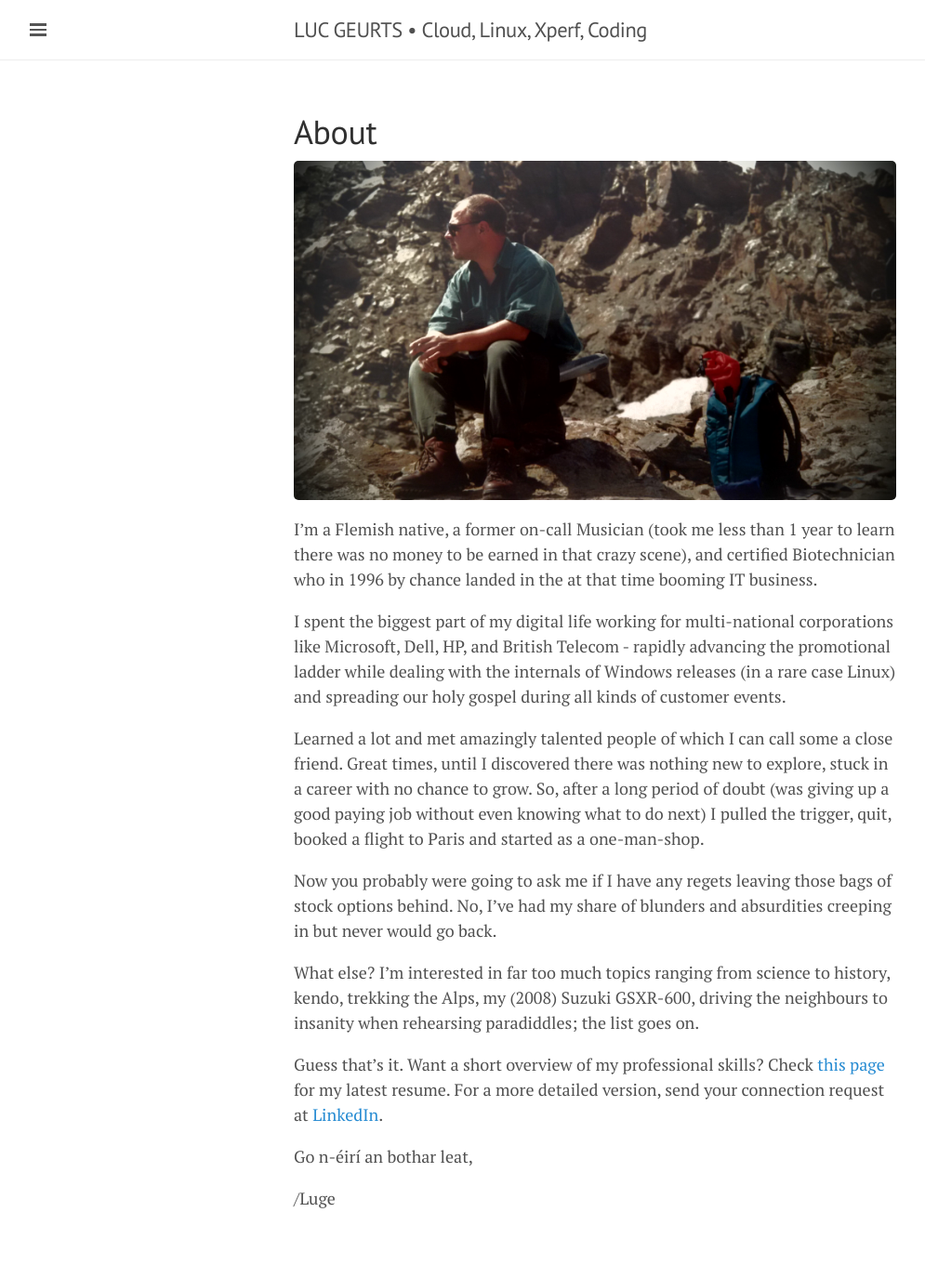
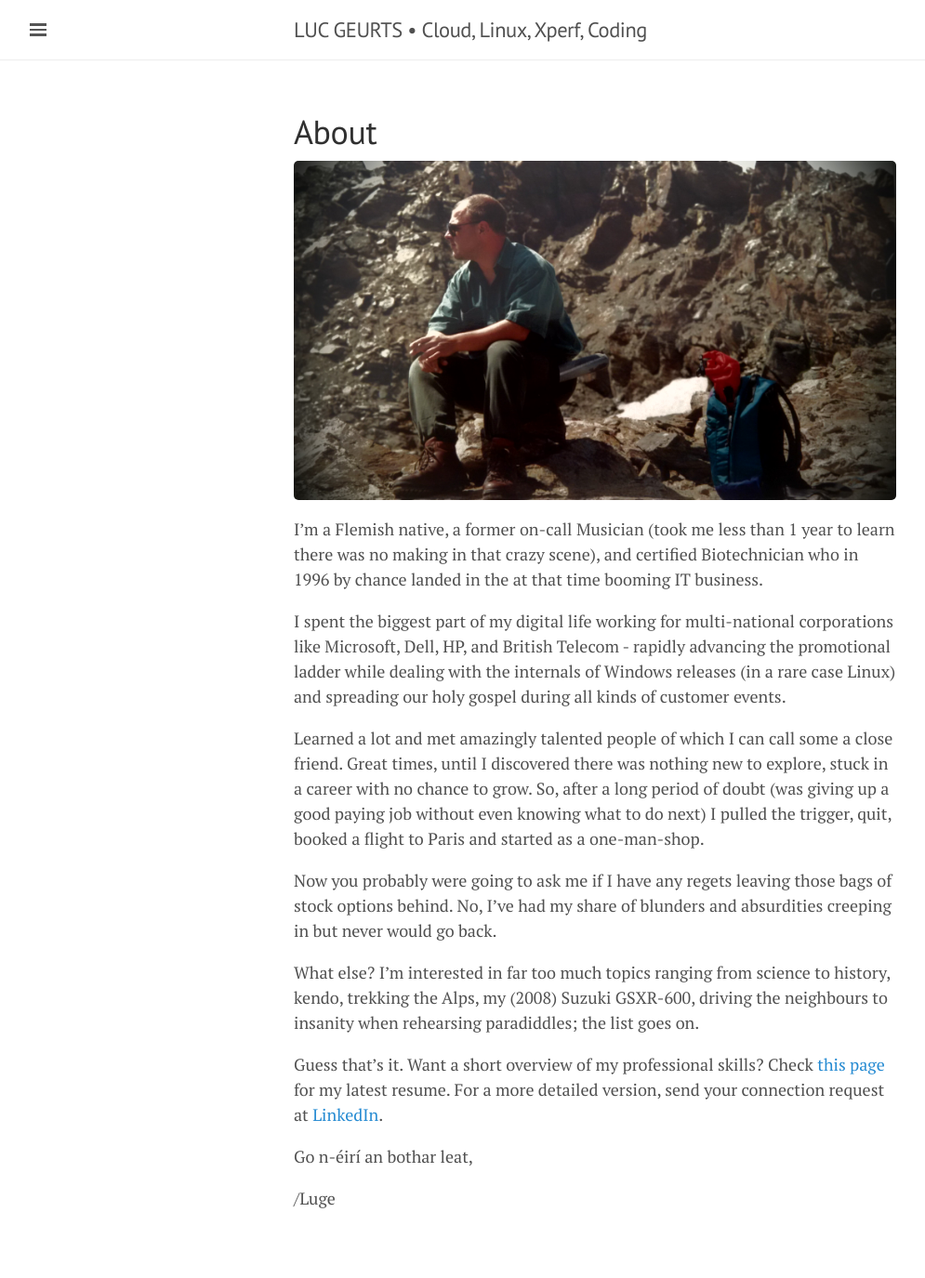
Before and after one commit to lgeurts/lgeurts.github.io, a Jekyll site: the page built from about.md, in a window 1280 px wide. Shown: the whole page at 93% size, without its empty margins (0-995 px from the left). Built offline with Jekyll 4.4.1, drawn with Linux system fonts in a browser that asks for light colours; nearby versions of some CDN libraries.

Commit message:
Update about.md

```diff
--- a/about.md
+++ b/about.md
@@ -5,7 +5,7 @@
 
 ![KNAV Austria](/assets/C2ADV01.jpg)
 
-I’m a Flemish native, a former on-call Musician (took me less than 1 year to learn there was no money to be earned in that crazy scene), and certified Biotechnician who in 1996 by chance landed in the at that time booming IT business.
+I’m a Flemish native, a former on-call Musician (took me less than 1 year to learn there was no making in that crazy scene), and certified Biotechnician who in 1996 by chance landed in the at that time booming IT business.
 
 I spent the biggest part of my digital life working for multi-national corporations like Microsoft, Dell, HP, and British Telecom - rapidly advancing the promotional ladder while dealing with the internals of Windows releases (in a rare case Linux) and spreading our holy gospel during all kinds of customer events.
 
```
